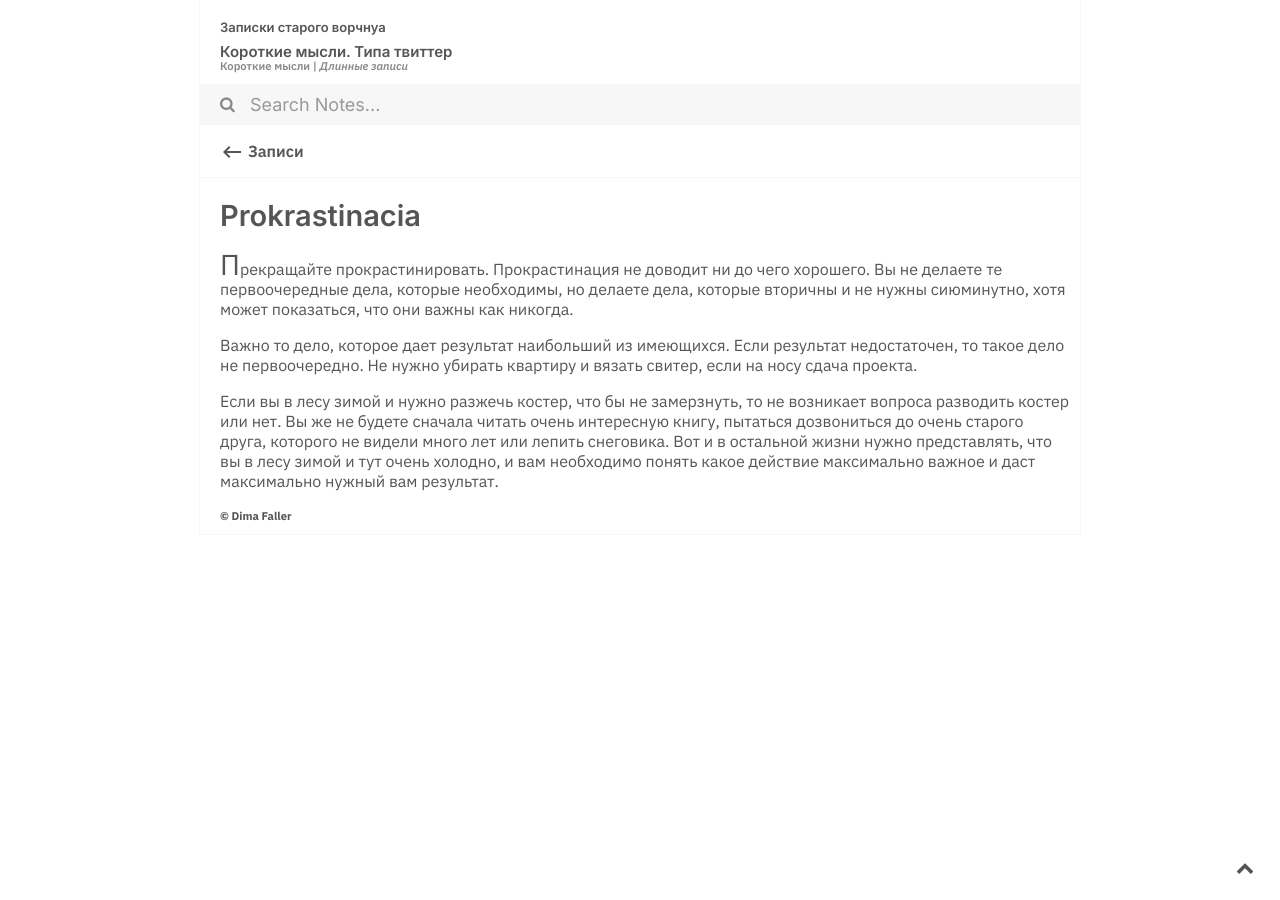
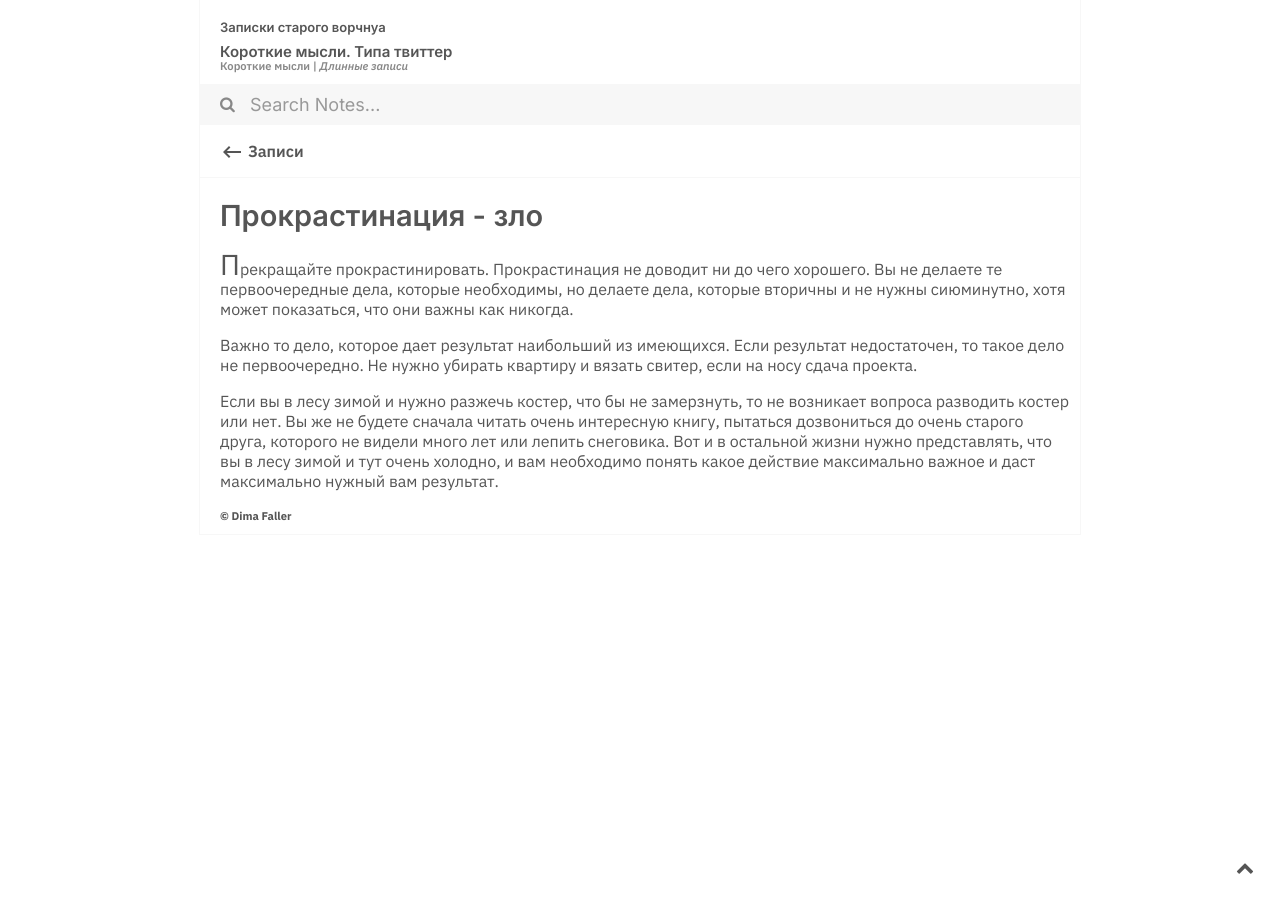
Before and after one commit to dimafaller/blog, a Jekyll site: the page built from _notes/2020-09-23-Prokrastinacia.md, in a window 1280 px wide. Built offline with Jekyll 4.4.1, drawn with Linux system fonts in a browser that asks for light colours.

Commit message:
notes changes

```diff
--- a/_notes/2020-09-23-Prokrastinacia.md
+++ b/_notes/2020-09-23-Prokrastinacia.md
@@ -1,5 +1,6 @@
 ---
-tags: virtue life
+title: Прокрастинация - зло
+tags: мысли
 ---
 
 Прекращайте прокрастинировать. Прокрастинация не доводит ни до чего хорошего. Вы не делаете те первоочередные дела, которые необходимы, но делаете дела, которые вторичны и не нужны сиюминутно, хотя может показаться, что они важны как никогда.
```
